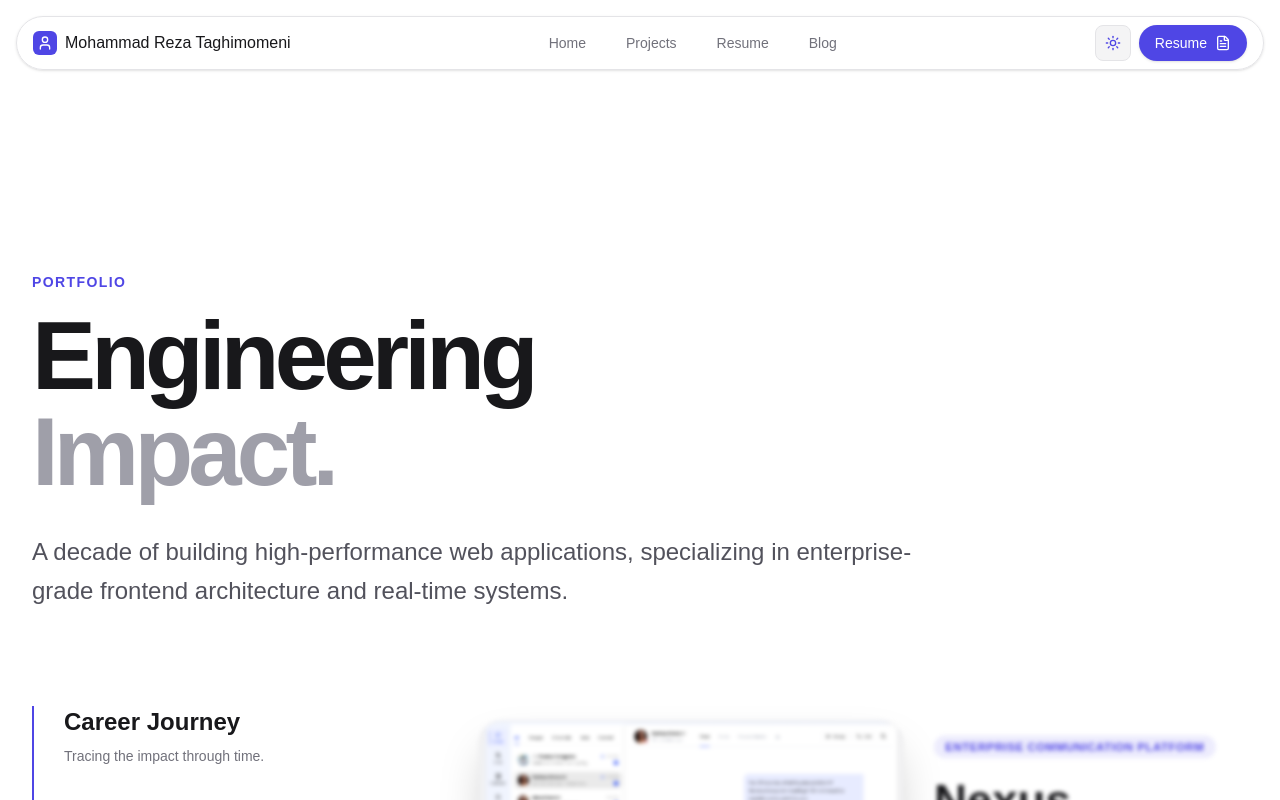
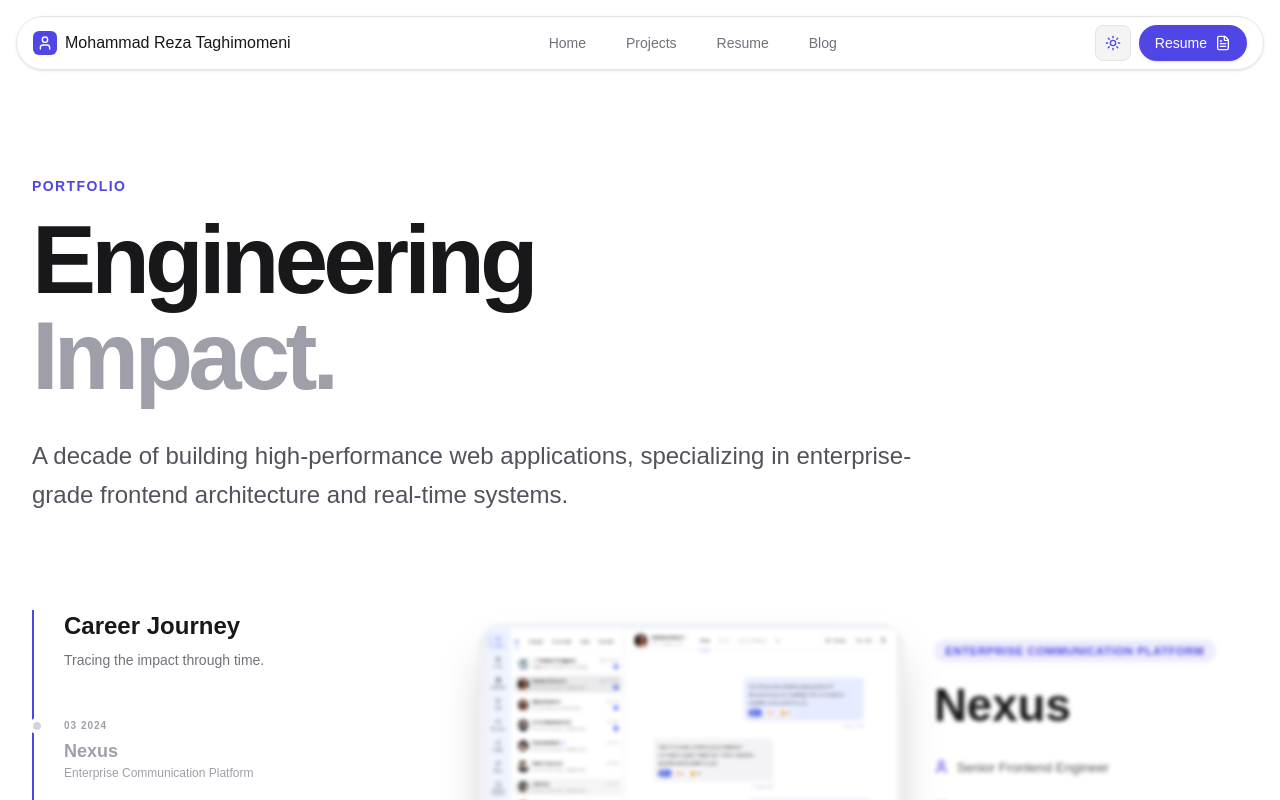
Before and after one commit to rezamomeni-dev/my-portfolio, a Next.js app: page /projects in a window 1280 px wide. Shown: the top 800 px of the page. Built offline with nearby package versions, Linux system fonts and the light colour scheme.

Commit message:
fix: work on fix design of projects

```diff
--- a/components/projects/ProjectsList.tsx
+++ b/components/projects/ProjectsList.tsx
@@ -15,7 +15,6 @@
    const [activeProject, setActiveProject] = useState(projects[0].slug);
 
    return (
-      <div className="min-h-screen pt-24 pb-32 overflow-hidden">
       <SectionContainer>
          {/* Page Hero */}
          <div className="max-w-4xl mb-24">
@@ -32,8 +31,7 @@
                transition={{ delay: 0.1 }}
                className="text-6xl md:text-8xl font-bold text-zinc-900 dark:text-white mb-8 tracking-tighter"
             >
-                  Engineering <br />{" "}
-                  <span className="text-zinc-400">Impact.</span>
+               Engineering <br /> <span className="text-zinc-400">Impact.</span>
             </motion.h1>
             <motion.p
                initial={{ opacity: 0, y: 20 }}
@@ -71,6 +69,5 @@
             </div>
          </div>
       </SectionContainer>
-      </div>
    );
 }
```
Lines whose indentation alone changed are shown as unchanged.
